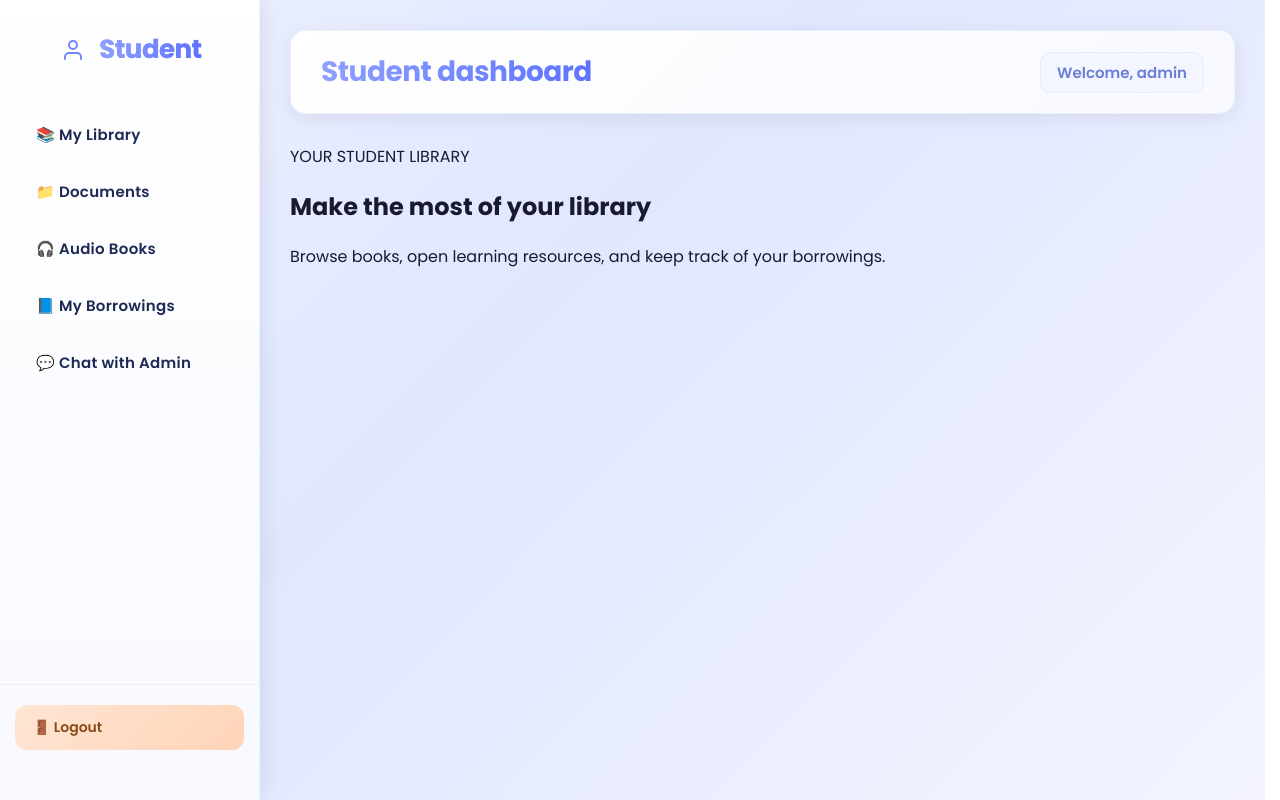
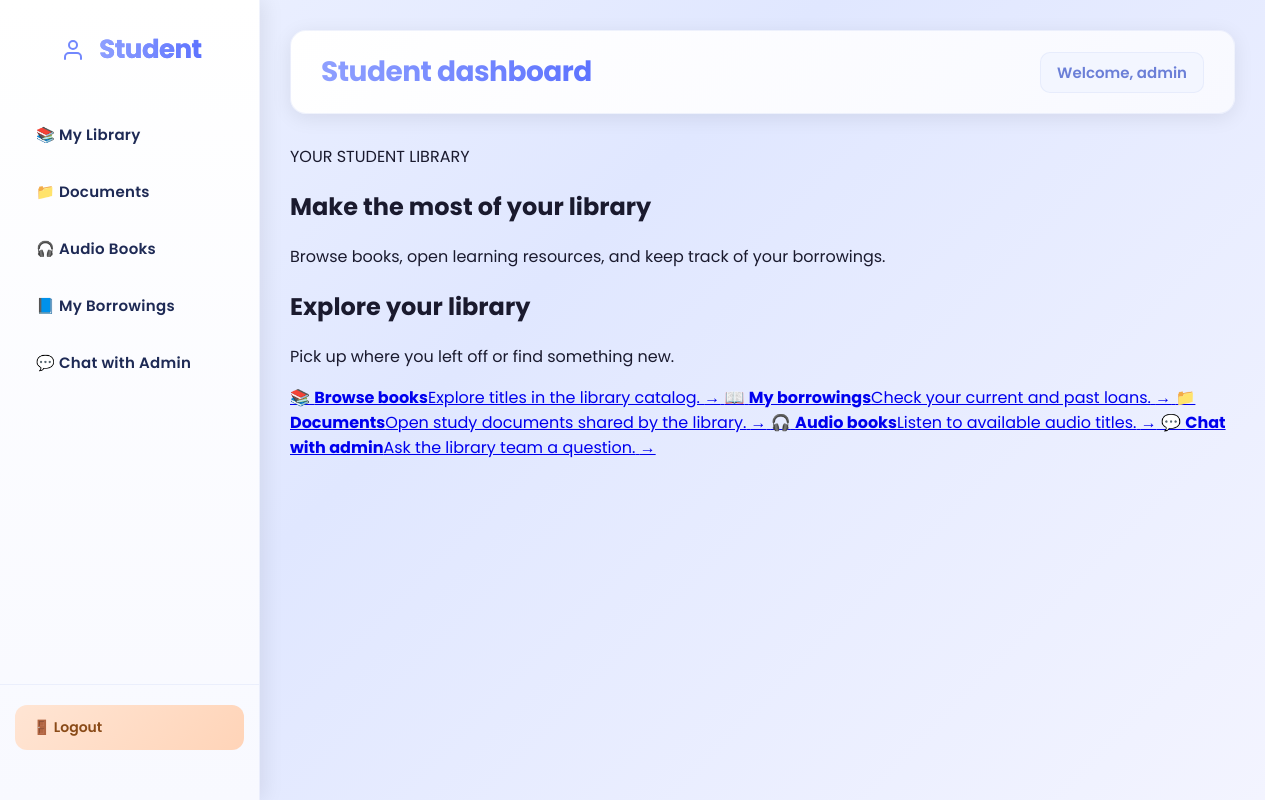
Before and after one commit to Muralivijayagiri/Library-Management-system, a PHP site: page /Library_Managment/student/student_dashboard.php in a window 1280 px wide. Run offline with PHP 8.4, Linux system fonts and the light colour scheme; a user stored in the database is signed in; data that the repository does not hold is empty.

Commit message:
Add student dashboard quick actions

```diff
--- a/student/student_dashboard.php
+++ b/student/student_dashboard.php
@@ -33,7 +33,39 @@ if (!isset($_SESSION['student_logged_in'])) {
                 <p>Browse books, open learning resources, and keep track of your borrowings.</p>
             </section>
 
-
+            <section class="dashboard-actions" aria-labelledby="student-actions-title">
+                <div class="dashboard-section-heading">
+                    <h2 id="student-actions-title">Explore your library</h2>
+                    <p>Pick up where you left off or find something new.</p>
+                </div>
+                <div class="dashboard-action-grid">
+                    <a class="dashboard-action-card" href="my_library.php">
+                        <span class="dashboard-action-icon" aria-hidden="true">📚</span>
+                        <span class="dashboard-action-copy"><strong>Browse books</strong><span>Explore titles in the library catalog.</span></span>
+                        <span class="dashboard-action-arrow" aria-hidden="true">→</span>
+                    </a>
+                    <a class="dashboard-action-card" href="my_borrowings.php">
+                        <span class="dashboard-action-icon" aria-hidden="true">📖</span>
+                        <span class="dashboard-action-copy"><strong>My borrowings</strong><span>Check your current and past loans.</span></span>
+                        <span class="dashboard-action-arrow" aria-hidden="true">→</span>
+                    </a>
+                    <a class="dashboard-action-card" href="documents.php">
+                        <span class="dashboard-action-icon" aria-hidden="true">📁</span>
+                        <span class="dashboard-action-copy"><strong>Documents</strong><span>Open study documents shared by the library.</span></span>
+                        <span class="dashboard-action-arrow" aria-hidden="true">→</span>
+                    </a>
+                    <a class="dashboard-action-card" href="audio.php">
+                        <span class="dashboard-action-icon" aria-hidden="true">🎧</span>
+                        <span class="dashboard-action-copy"><strong>Audio books</strong><span>Listen to available audio titles.</span></span>
+                        <span class="dashboard-action-arrow" aria-hidden="true">→</span>
+                    </a>
+                    <a class="dashboard-action-card" href="student_chat.php">
+                        <span class="dashboard-action-icon" aria-hidden="true">💬</span>
+                        <span class="dashboard-action-copy"><strong>Chat with admin</strong><span>Ask the library team a question.</span></span>
+                        <span class="dashboard-action-arrow" aria-hidden="true">→</span>
+                    </a>
+                </div>
+            </section>
         </main>
 
     </div>
```
